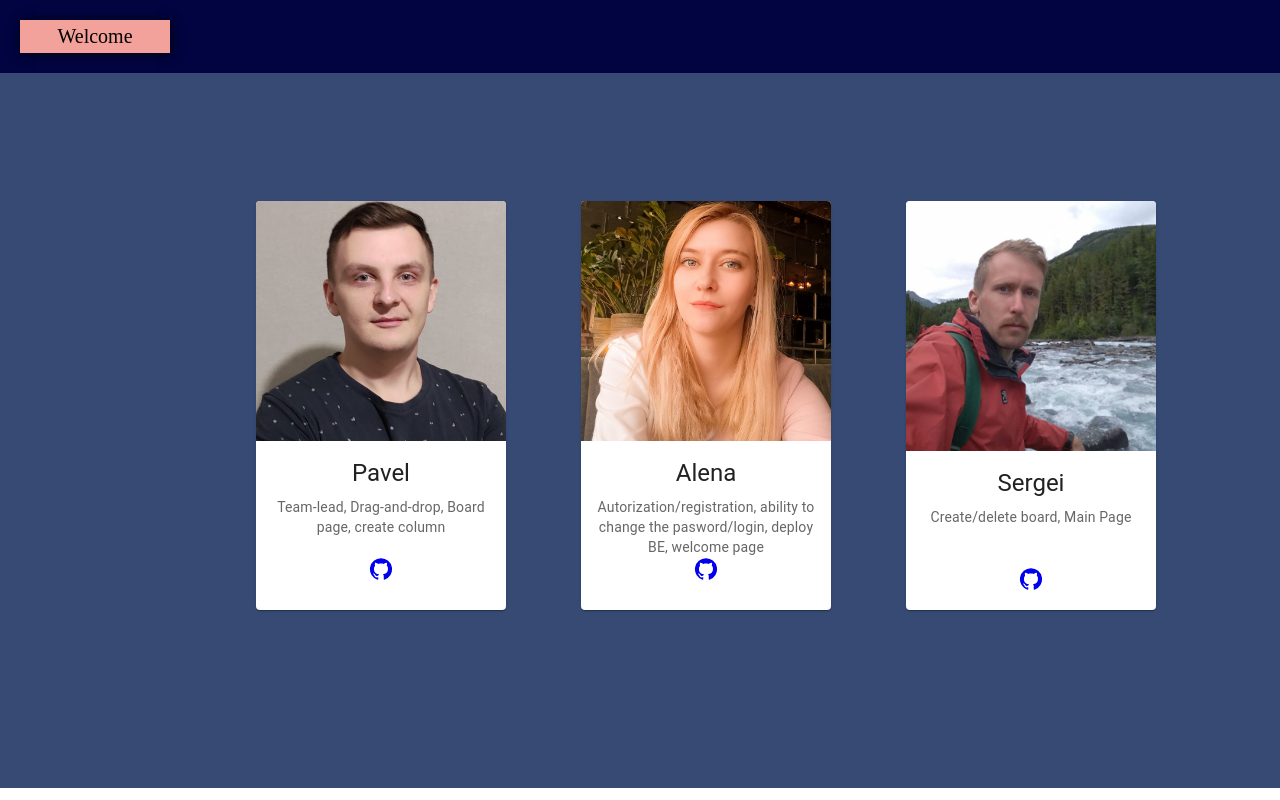
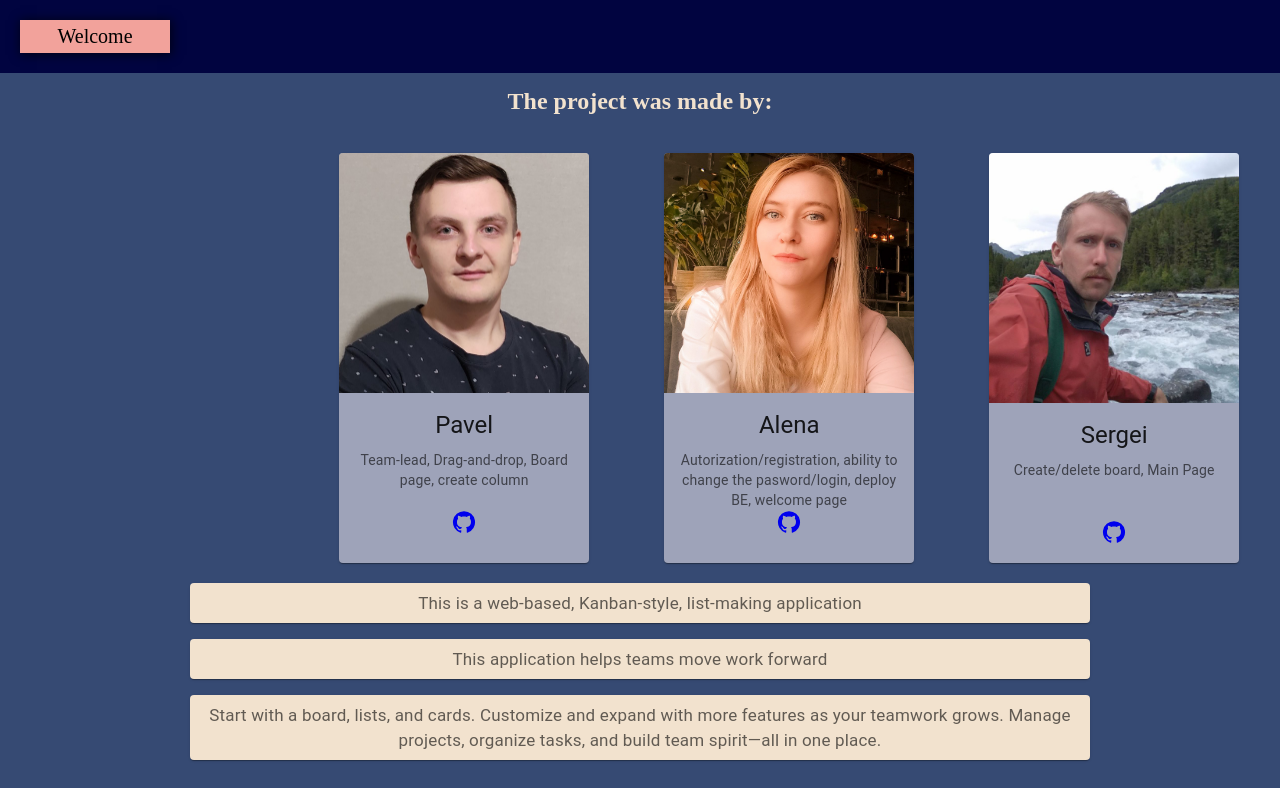
Before and after one commit to pavelguest/project-management-app, a React (Create React App) app in the folder project-management-app/: page / in a window 1280 px wide. Shown: the top 800 px of the page. Built offline with nearby package versions, Linux system fonts and the light colour scheme; no server answers.

Commit message:
feat: add info about app

```diff
--- a/project-management-app/src/pages/WelcomePage/WelcomePage.css
+++ b/project-management-app/src/pages/WelcomePage/WelcomePage.css
@@ -2,14 +2,19 @@
     min-height: calc(100vh - 85px);
     background-color: var(--blue);
 
+}
+.welcome__title {
+    color: var(--beige);
+    padding-top: 15px;
 }
 
 .welcome__wrap {
     display: flex;
     max-width: 900px;
     justify-content: space-between;
-    margin-left: 20%;
-    padding-top: 10%;
+    margin-left: 26.5%;
+    padding-top: 3%;
+    margin-bottom: 20px;
 }
 
 .welcome__1 {
@@ -33,6 +38,21 @@
     animation-fill-mode: forwards;
     animation-delay: 1.5s;
 }
+.welcome__box {
+    display:flex;
+    justify-content: center;
+}
+.welcome__item {
+    box-shadow: rgb(0 0 0 / 67%) 1px 1px 10px 1px;
+    border-radius: 4px;
+    word-wrap: break-word;
+    width: 900px;
+    opacity:0;
+    transition: 1s;
+    animation: show 1s 1;
+    animation-fill-mode: forwards;
+    animation-delay: 1.8s;
+}
 
 @keyframes show {
     0%
--- a/project-management-app/src/pages/WelcomePage/WelcomePage.tsx
+++ b/project-management-app/src/pages/WelcomePage/WelcomePage.tsx
@@ -1,13 +1,36 @@
-import { Card, CardActionArea, CardContent, CardMedia, Typography } from '@mui/material';
+import {
+  Card,
+  CardActionArea,
+  CardContent,
+  CardMedia,
+  Stack,
+  Typography,
+  Paper,
+  Box,
+} from '@mui/material';
+import { styled } from '@mui/material/styles';
 import React from 'react';
 import GitHubIcon from '@mui/icons-material/GitHub';
 import './WelcomePage.css';
 
+const Item = styled(Paper)(({ theme }) => ({
+  backgroundColor: theme.palette.mode === 'dark' ? '#1A2027' : '#fff',
+  ...theme.typography.body2,
+  padding: theme.spacing(1),
+  textAlign: 'center',
+  color: theme.palette.text.secondary,
+}));
+
 export const WelcomePage = () => {
   return (
     <div className="welcome">
+      <h2 className="welcome__title">The project was made by:</h2>
       <div className="welcome__wrap">
-        <Card className="welcome__1" sx={{ maxWidth: 250 }}>
+        <Card
+          className="welcome__1"
+          style={{ backgroundColor: 'var(--light-blue)' }}
+          sx={{ maxWidth: 250 }}
+        >
           <CardActionArea>
             <CardMedia component="img" height="240" image="./pavel2.jpg" alt="green iguana" />
             <CardContent>
@@ -23,7 +46,11 @@ export const WelcomePage = () => {
             </CardContent>
           </CardActionArea>
         </Card>
-        <Card className="welcome__2" sx={{ maxWidth: 250 }}>
+        <Card
+          style={{ backgroundColor: 'var(--light-blue)' }}
+          className="welcome__2"
+          sx={{ maxWidth: 250 }}
+        >
           <CardActionArea>
             <CardMedia component="img" height="240" image="./alena_edite.jpg" alt="green iguana" />
             <CardContent>
@@ -40,7 +67,11 @@ export const WelcomePage = () => {
             </CardContent>
           </CardActionArea>
         </Card>
-        <Card className="welcome__3" sx={{ maxWidth: 250 }}>
+        <Card
+          style={{ backgroundColor: 'var(--light-blue)' }}
+          className="welcome__3"
+          sx={{ maxWidth: 250 }}
+        >
           <CardActionArea>
             <CardMedia component="img" height="250" image="./sergei.jpg" alt="green iguana" />
             <CardContent>
@@ -57,6 +88,20 @@ export const WelcomePage = () => {
           </CardActionArea>
         </Card>
       </div>
+      <Box className="welcome__box" sx={{ width: '100%' }}>
+        <Stack spacing={2}>
+          <Item className="welcome__item" style={{ fontSize: 17, backgroundColor: 'var(--beige)' }}>
+            This is a web-based, Kanban-style, list-making application
+          </Item>
+          <Item className="welcome__item" style={{ fontSize: 17, backgroundColor: 'var(--beige)' }}>
+            This application helps teams move work forward
+          </Item>
+          <Item className="welcome__item" style={{ fontSize: 17, backgroundColor: 'var(--beige)' }}>
+            Start with a board, lists, and cards. Customize and expand with more features as your
+            teamwork grows. Manage projects, organize tasks, and build team spirit—all in one place.
+          </Item>
+        </Stack>
+      </Box>
     </div>
   );
 };
```
